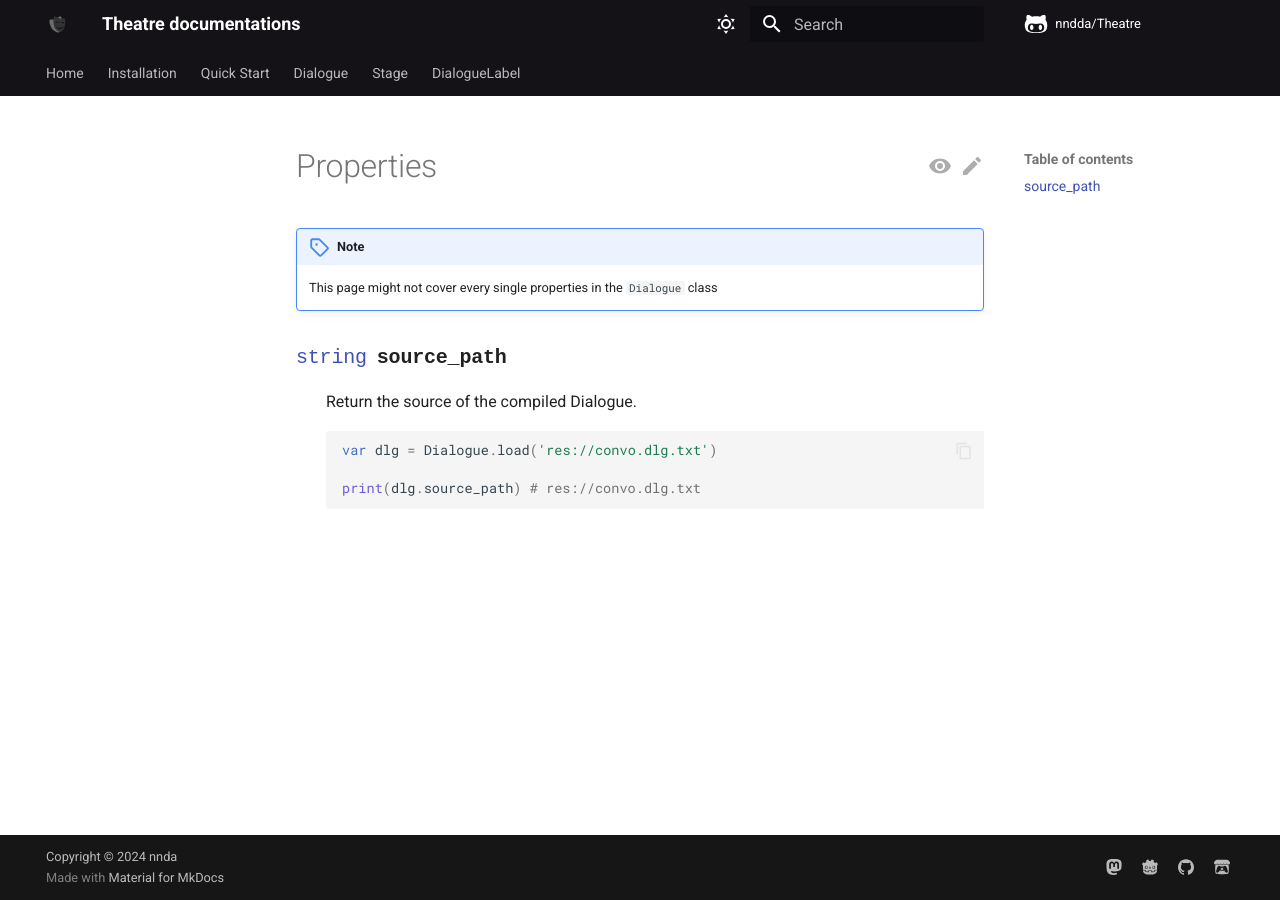
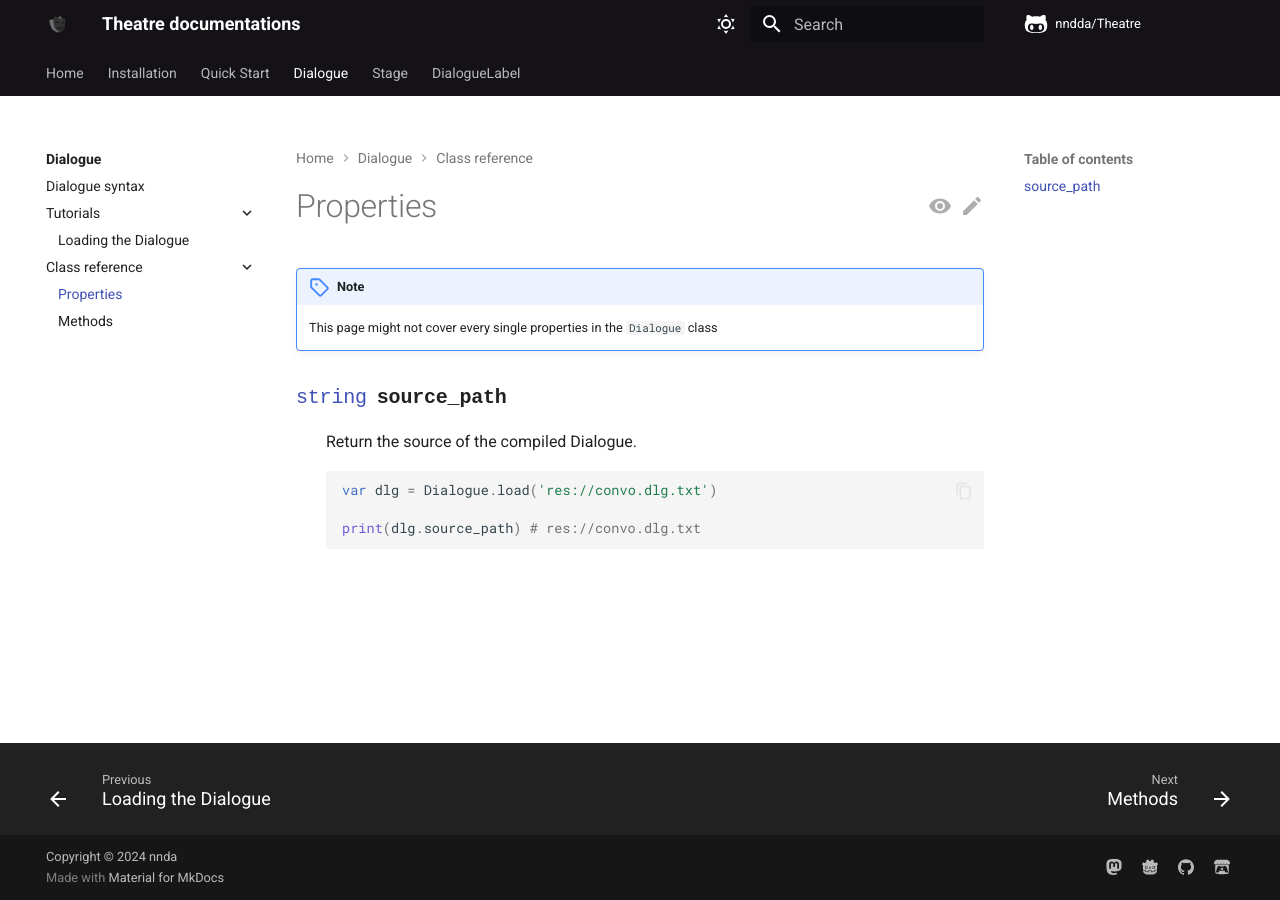
Before and after one commit to nndda/Theatre, an MkDocs documentation site: the page built from docs/class/dialogue/reference/properties.md, in a window 1280 px wide. Built offline with MkDocs 1.6.1 and Material for MkDocs 9.7.7, drawn with Linux system fonts in a browser that asks for light colours; comment, search, counter and statistics services are not loaded; some of the changed lines change nothing that is shown.

Commit message:
Rename directories
did some oopsies

```diff
--- a/mkdocs.yml
+++ b/mkdocs.yml
@@ -9,20 +9,20 @@ nav:
   - "installation.md"
   - "quickstart.md"
   - "Dialogue":
-    - "classes/dialogue/index.md"
-    - "classes/dialogue/syntax.md"
+    - "class/dialogue/index.md"
+    - "class/dialogue/syntax.md"
     - "Tutorials":
-      - "classes/dialogue/tutorials/constructing.md"
+      - "class/dialogue/tutorials/constructing.md"
     - "Class reference":
-      - "classes/dialogue/reference/properties.md"
-      - "classes/dialogue/reference/methods.md"
+      - "class/dialogue/reference/properties.md"
+      - "class/dialogue/reference/methods.md"
   - "Stage":
     - "Tutorials":
-      - "classes/stage/tutorials/setting-up.md"
+      - "class/stage/tutorials/setting-up.md"
     - "Class reference":
-      - "classes/stage/reference/properties.md"
-      - "classes/stage/reference/signals.md"
-      - "classes/stage/reference/methods.md"
+      - "class/stage/reference/properties.md"
+      - "class/stage/reference/signals.md"
+      - "class/stage/reference/methods.md"
   - "DialogueLabel":
     - "Class reference"
 
```
Also changed, not shown: docs/class/dialogue/reference/methods.md (renamed from docs/class/dialogue/references/methods.md), docs/class/dialogue/reference/properties.md (renamed from docs/class/dialogue/references/properties.md), docs/class/stage/reference/methods.md (renamed from docs/class/stage/references/methods.md), docs/class/stage/reference/properties.md (renamed from docs/class/stage/references/properties.md), docs/class/stage/reference/signals.md (renamed from docs/class/stage/references/signals.md).
